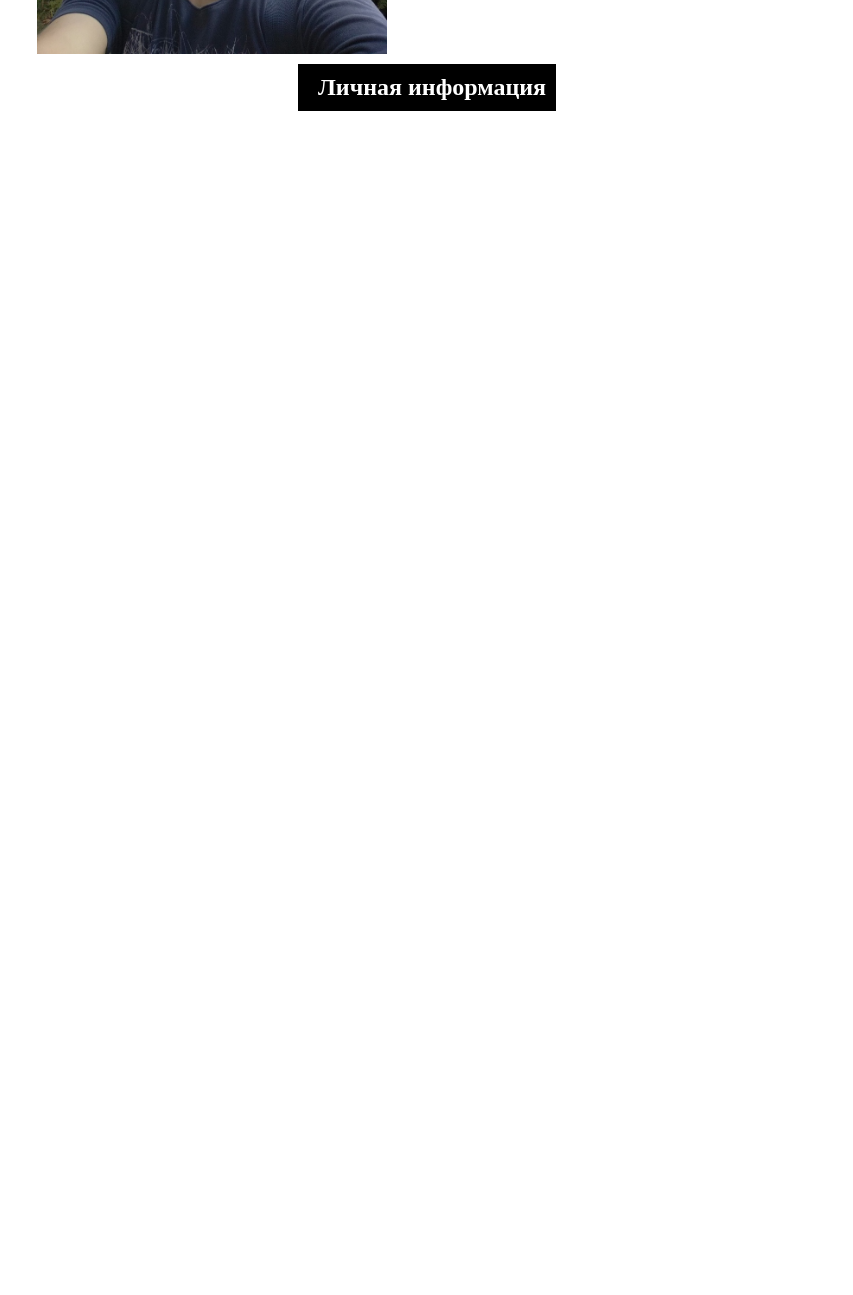
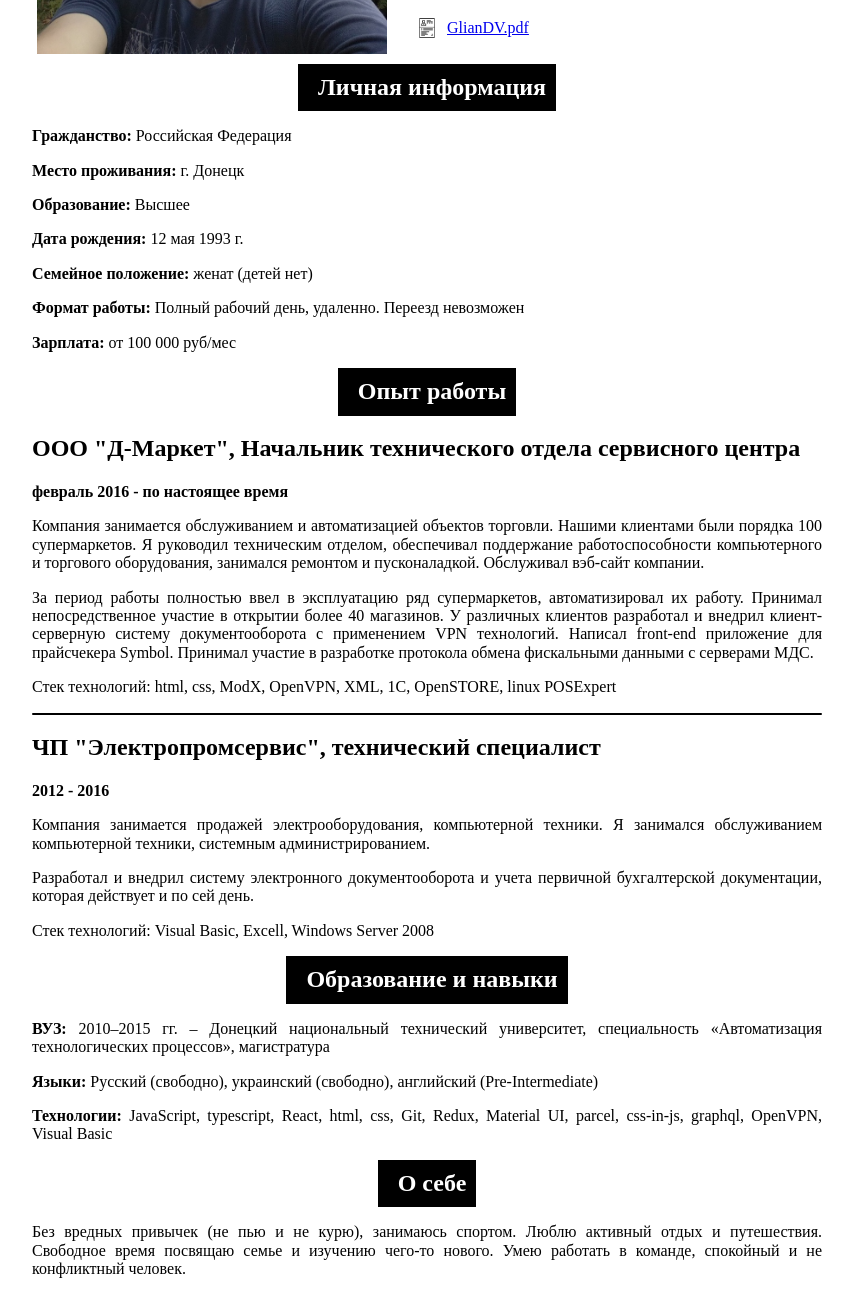
Before and after one commit to widjuu/summary, a website: page index.html in a window 1280 px wide. Shown: the part 423-1718 px from the top of the page, without its empty margins (213-1066 px from the left). Before the commit the page ends 800 px from the top, so only its background shows below. Drawn offline with Linux system fonts and the light colour scheme.

Commit message:
Доработка резюме.

```diff
--- a/index.html
+++ b/index.html
@@ -42,11 +42,113 @@
             />
             <p>Донецк</p>
           </div>
+          <div class="contact-item">
+            <img class="icon" src="/public/images/summary.png" alt="summary" />
+            <a href="/public/GlianDV.pdf" target="_blank"><p>GlianDV.pdf</p></a>
+          </div>
         </div>
       </header>
+
       <div class="separator">
         <h2 class="separator-title">Личная информация</h2>
       </div>
+
+      <section class="my-info">
+        <p><b>Гражданство:</b> Российская Федерация</p>
+        <p><b>Место проживания:</b> г. Донецк</p>
+        <p><b>Образование:</b> Высшее</p>
+        <p><b>Дата рождения:</b> 12 мая 1993 г.</p>
+        <p><b>Семейное положение:</b> женат (детей нет)</p>
+        <p>
+          <b>Формат работы:</b> Полный рабочий день, удаленно. Переезд
+          невозможен
+        </p>
+        <p><b>Зарплата:</b> от 100 000 руб/мес</p>
+      </section>
+
+      <div class="separator">
+        <h2 class="separator-title">Опыт работы</h2>
+      </div>
+
+      <section class="experience">
+        <div>
+          <h2>
+            ООО "Д-Маркет", Начальник технического отдела сервисного центра
+          </h2>
+          <p><b>февраль 2016 - по настоящее время</b></p>
+          <p>
+            Компания занимается обслуживанием и автоматизацией объектов
+            торговли. Нашими клиентами были порядка 100 супермаркетов. Я
+            руководил техническим отделом, обеспечивал поддержание
+            работоспособности компьютерного и торгового оборудования, занимался
+            ремонтом и пусконаладкой. Обслуживал вэб-сайт компании.
+          </p>
+          <p>
+            За период работы полностью ввел в эксплуатацию ряд супермаркетов,
+            автоматизировал их работу. Принимал непосредственное участие в
+            открытии более 40 магазинов. У различных клиентов разработал и
+            внедрил клиент-серверную систему документооборота с применением VPN
+            технологий. Написал front-end приложение для прайсчекера Symbol.
+            Принимал участие в разработке протокола обмена фискальными данными с
+            серверами МДС.
+          </p>
+          <p>
+            Стек технологий: html, css, ModX, OpenVPN, XML, 1С, OpenSTORE, linux
+            POSExpert
+          </p>
+        </div>
+
+        <div class="line"></div>
+
+        <div>
+          <h2>ЧП "Электропромсервис", технический специалист</h2>
+          <p><b>2012 - 2016</b></p>
+          <p>
+            Компания занимается продажей электрооборудования, компьютерной
+            техники. Я занимался обслуживанием компьютерной техники, системным
+            администрированием.
+          </p>
+          <p>
+            Разработал и внедрил систему электронного документооборота и учета
+            первичной бухгалтерской документации, которая действует и по сей
+            день.
+          </p>
+          <p>Стек технологий: Visual Basic, Excell, Windows Server 2008</p>
+        </div>
+      </section>
+
+      <div class="separator">
+        <h2 class="separator-title">Образование и навыки</h2>
+      </div>
+
+      <section class="education">
+        <p>
+          <b>ВУЗ:</b> 2010–2015 гг. – Донецкий национальный технический
+          университет, специальность «Автоматизация технологических процессов»,
+          магистратура
+        </p>
+        <p>
+          <b>Языки:</b> Русский (свободно), украинский (свободно), английский
+          (Pre-Intermediate)
+        </p>
+        <p>
+          <b>Технологии:</b> JavaScript, typescript, React, html, css, Git,
+          Redux, Material UI, parcel, css-in-js, graphql, OpenVPN, Visual Basic
+        </p>
+      </section>
+
+      <div class="separator">
+        <h2 class="separator-title">О себе</h2>
+      </div>
+
+      <section class="about">
+        <p>
+          Без вредных привычек (не пью и не курю), занимаюсь спортом. Люблю
+          активный отдых и путешествия. Свободное время посвящаю семье и
+          изучению чего-то нового. Умею работать в команде, спокойный и не
+          конфликтный человек.
+        </p>
+      </section>
     </div>
   </body>
 </html>
--- a/style.css
+++ b/style.css
@@ -39,3 +39,21 @@ header {
   margin: 0;
   color: white;
 }
+
+.line {
+  height: 2px;
+  margin-top: 10px;
+  margin-bottom: 10px;
+  max-width: 800px;
+  background: #000000;
+  border-radius: 2px;
+}
+
+.experience,
+.my-info,
+.education,
+.about {
+  padding-left: 5px;
+  padding-right: 5px;
+  text-align: justify;
+}
```
Also changed, not shown: public/images/summary.png (added), 1 other file.
